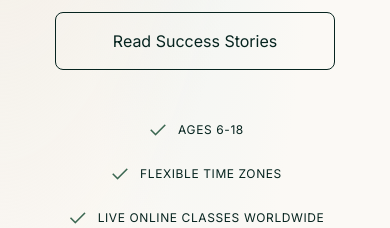
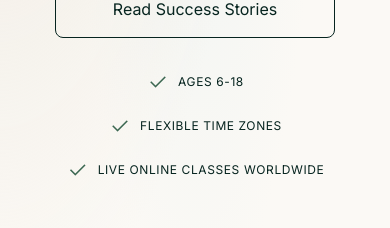
Before and after one commit to Vedant7229/prime-square-chess, a Next.js app: page / in a window 390 px wide. Shown: the part 585-813 px from the top of the page. Built offline with nearby package versions, Linux system fonts and the light colour scheme.

Commit message:
Reduce hero section top padding and checkmark margin on mobile to fit page height

```diff
--- a/src/app/page.tsx
+++ b/src/app/page.tsx
@@ -99,7 +99,7 @@ const polaroid2 = "/PS1.jpeg";
 export default function Homepage() {
   return (
     <main className="flex flex-col">
-      <section className="relative overflow-hidden gradient-mesh py-16 md:py-24">
+      <section className="relative overflow-hidden gradient-mesh pt-8 pb-12 md:py-24">
         <div className="max-w-container-max mx-auto px-8 xs:px-10 sm:px-12 md:px-margin-desktop grid grid-cols-1 lg:grid-cols-2 gap-12 lg:gap-16 items-center">
           <div className="z-10 flex flex-col items-center text-center lg:items-start lg:text-left">
             <span className="inline-block bg-secondary/10 text-secondary px-4 py-2 font-label-md text-[10px] sm:text-xs md:text-sm mb-6 tracking-widest uppercase rounded mx-auto lg:mx-0">
@@ -137,7 +137,7 @@ export default function Homepage() {
             </div>
 
             {/* Micro checks */}
-            <div className="mt-12 flex flex-col lg:flex-row gap-5 lg:gap-8 items-center lg:items-start w-full">
+            <div className="mt-8 lg:mt-12 flex flex-col lg:flex-row gap-5 lg:gap-8 items-center lg:items-start w-full">
               {[
                 "Ages 6-18",
                 "Flexible Time Zones",
```
